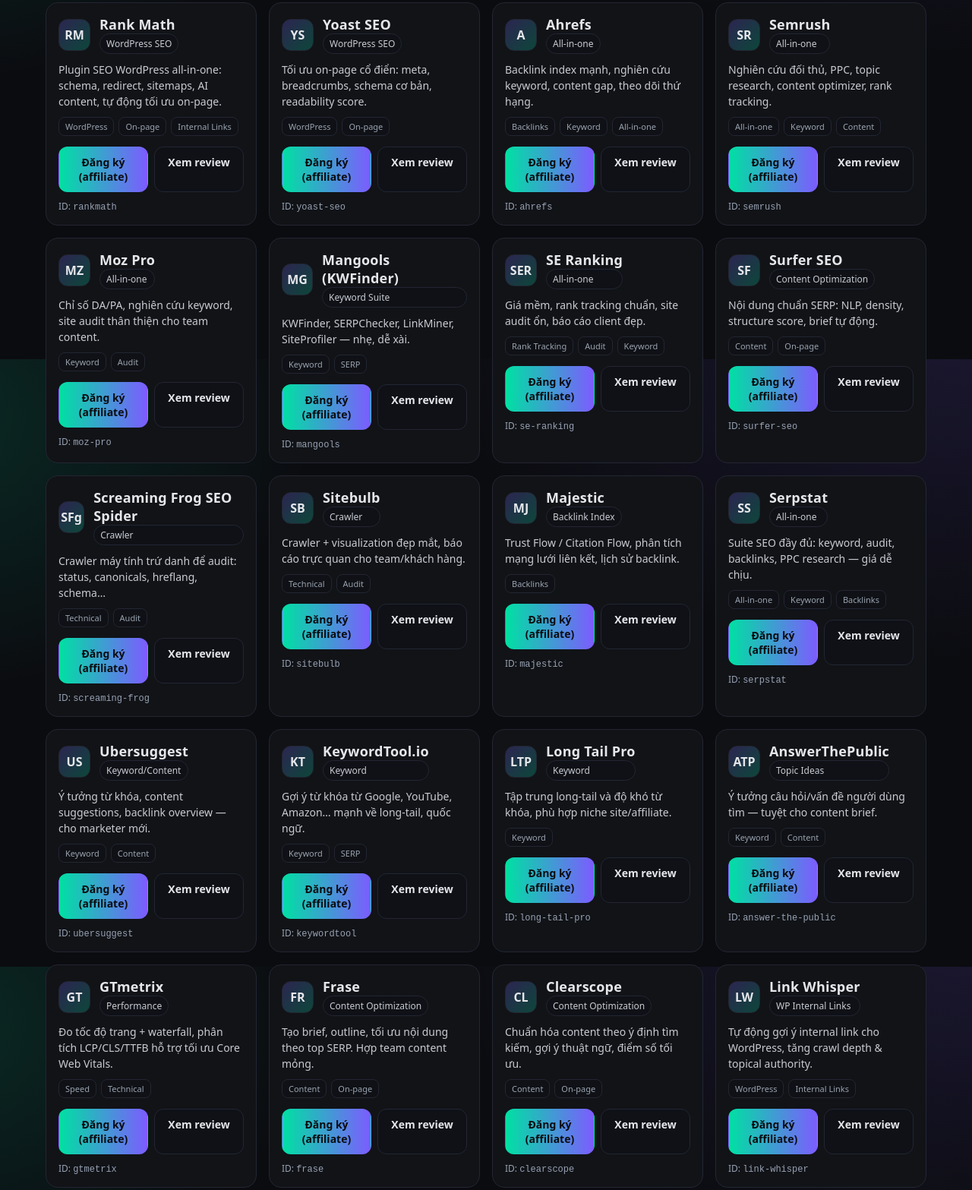
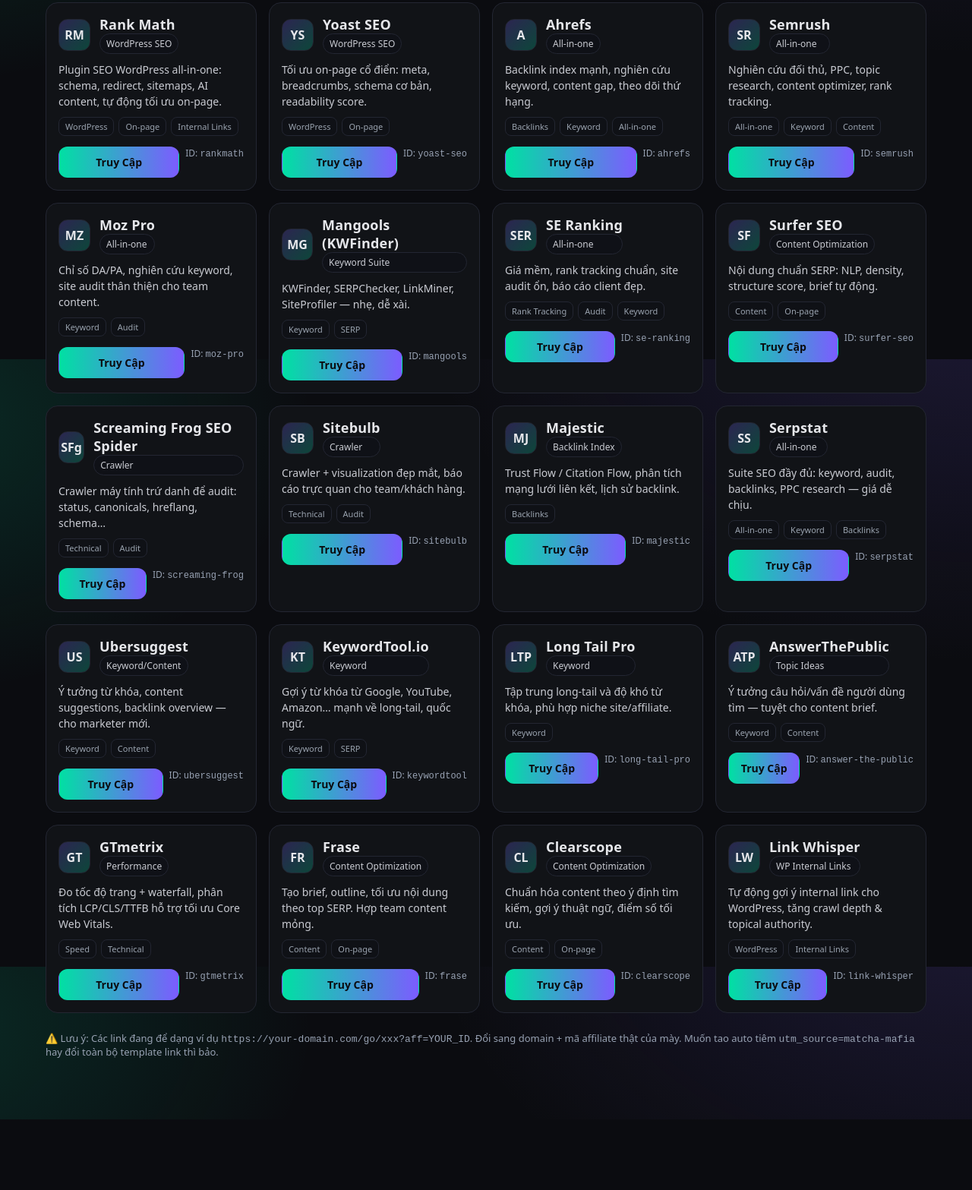
Before and after one commit to kingxkirbyv/seo-tools-for-google-domination, a plain HTML site: page index.html in a window 1280 px wide. Shown: the part 327-1894 px from the top of the page at 76% size. After the commit the page ends 1801 px from the top, so only its background shows below. Drawn offline with Linux system fonts and the light colour scheme.

Commit message:
Update index.html

```diff
--- a/index.html
+++ b/index.html
@@ -65,7 +65,7 @@
   <div class="wrap">
     <header>
       <h1>SEO Mafia Toolbox ⚡️</h1>
-      <div class="sub">20 công cụ SEO hot — mỗi app có link <strong>Đăng ký (affiliate)</strong> bên dưới. Cứ click là tới chỗ sign‑up gắn ref. Thay <code>YOUR_ID</code> bằng mã của mày.</div>
+      <div class="sub">20 công cụ SEO hot — mỗi app có link <strong>Truy Cập</strong> bên dưới. Cứ click là tới chỗ sign‑up gắn ref. Thay <code>YOUR_ID</code> bằng mã của mày.</div>
     </header>
 
     <section class="panel" aria-label="bộ lọc">
@@ -89,7 +89,7 @@
         <div class="card-head"><div class="logo">RM</div><div><div class="name">Rank Math</div><div class="badge">WordPress SEO</div></div></div>
         <div class="desc">Plugin SEO WordPress all‑in‑one: schema, redirect, sitemaps, AI content, tự động tối ưu on‑page.</div>
         <div class="cats"><span class="cat">WordPress</span><span class="cat">On‑page</span><span class="cat">Internal Links</span></div>
-        <div class="cta"><a class="btn primary" target="_blank" rel="nofollow noopener" href="https://your-domain.com/go/rankmath?aff=YOUR_ID">Đăng ký (affiliate)</a><a class="btn" target="_blank" rel="noopener" href="https://your-domain.com/review/rankmath">Xem review</a></div>
+        <div class="cta"><a class="btn primary" target="_blank" rel="nofollow noopener" href="https://your-domain.com/go/rankmath?aff=YOUR_ID">Truy Cập</a>
         <div class="label">ID: <code>rankmath</code></div>
       </article>
 
@@ -98,7 +98,7 @@
         <div class="card-head"><div class="logo">YS</div><div><div class="name">Yoast SEO</div><div class="badge">WordPress SEO</div></div></div>
         <div class="desc">Tối ưu on‑page cổ điển: meta, breadcrumbs, schema cơ bản, readability score.</div>
         <div class="cats"><span class="cat">WordPress</span><span class="cat">On‑page</span></div>
-        <div class="cta"><a class="btn primary" target="_blank" rel="nofollow noopener" href="https://your-domain.com/go/yoast?aff=YOUR_ID">Đăng ký (affiliate)</a><a class="btn" target="_blank" rel="noopener" href="https://your-domain.com/review/yoast">Xem review</a></div>
+        <div class="cta"><a class="btn primary" target="_blank" rel="nofollow noopener" href="https://your-domain.com/go/yoast?aff=YOUR_ID">Truy Cập</a>
         <div class="label">ID: <code>yoast-seo</code></div>
       </article>
 
@@ -107,7 +107,7 @@
         <div class="card-head"><div class="logo">A</div><div><div class="name">Ahrefs</div><div class="badge">All‑in‑one</div></div></div>
         <div class="desc">Backlink index mạnh, nghiên cứu keyword, content gap, theo dõi thứ hạng.</div>
         <div class="cats"><span class="cat">Backlinks</span><span class="cat">Keyword</span><span class="cat">All‑in‑one</span></div>
-        <div class="cta"><a class="btn primary" target="_blank" rel="nofollow noopener" href="https://your-domain.com/go/ahrefs?aff=YOUR_ID">Đăng ký (affiliate)</a><a class="btn" target="_blank" rel="noopener" href="https://your-domain.com/review/ahrefs">Xem review</a></div>
+        <div class="cta"><a class="btn primary" target="_blank" rel="nofollow noopener" href="https://your-domain.com/go/ahrefs?aff=YOUR_ID">Truy Cập</a>
         <div class="label">ID: <code>ahrefs</code></div>
       </article>
 
@@ -116,7 +116,7 @@
         <div class="card-head"><div class="logo">SR</div><div><div class="name">Semrush</div><div class="badge">All‑in‑one</div></div></div>
         <div class="desc">Nghiên cứu đối thủ, PPC, topic research, content optimizer, rank tracking.</div>
         <div class="cats"><span class="cat">All‑in‑one</span><span class="cat">Keyword</span><span class="cat">Content</span></div>
-        <div class="cta"><a class="btn primary" target="_blank" rel="nofollow noopener" href="https://your-domain.com/go/semrush?aff=YOUR_ID">Đăng ký (affiliate)</a><a class="btn" target="_blank" rel="noopener" href="https://your-domain.com/review/semrush">Xem review</a></div>
+        <div class="cta"><a class="btn primary" target="_blank" rel="nofollow noopener" href="https://your-domain.com/go/semrush?aff=YOUR_ID">Truy Cập</a>
         <div class="label">ID: <code>semrush</code></div>
       </article>
 
@@ -125,7 +125,7 @@
         <div class="card-head"><div class="logo">MZ</div><div><div class="name">Moz Pro</div><div class="badge">All‑in‑one</div></div></div>
         <div class="desc">Chỉ số DA/PA, nghiên cứu keyword, site audit thân thiện cho team content.</div>
         <div class="cats"><span class="cat">Keyword</span><span class="cat">Audit</span></div>
-        <div class="cta"><a class="btn primary" target="_blank" rel="nofollow noopener" href="https://your-domain.com/go/moz?aff=YOUR_ID">Đăng ký (affiliate)</a><a class="btn" target="_blank" rel="noopener" href="https://your-domain.com/review/moz">Xem review</a></div>
+        <div class="cta"><a class="btn primary" target="_blank" rel="nofollow noopener" href="https://your-domain.com/go/moz?aff=YOUR_ID">Truy Cập</a>
         <div class="label">ID: <code>moz-pro</code></div>
       </article>
 
@@ -134,7 +134,7 @@
         <div class="card-head"><div class="logo">MG</div><div><div class="name">Mangools (KWFinder)</div><div class="badge">Keyword Suite</div></div></div>
         <div class="desc">KWFinder, SERPChecker, LinkMiner, SiteProfiler — nhẹ, dễ xài.</div>
         <div class="cats"><span class="cat">Keyword</span><span class="cat">SERP</span></div>
-        <div class="cta"><a class="btn primary" target="_blank" rel="nofollow noopener" href="https://your-domain.com/go/mangools?aff=YOUR_ID">Đăng ký (affiliate)</a><a class="btn" target="_blank" rel="noopener" href="https://your-domain.com/review/mangools">Xem review</a></div>
+        <div class="cta"><a class="btn primary" target="_blank" rel="nofollow noopener" href="https://your-domain.com/go/mangools?aff=YOUR_ID">Truy Cập</a>
         <div class="label">ID: <code>mangools</code></div>
       </article>
 
@@ -143,7 +143,7 @@
         <div class="card-head"><div class="logo">SER</div><div><div class="name">SE Ranking</div><div class="badge">All‑in‑one</div></div></div>
         <div class="desc">Giá mềm, rank tracking chuẩn, site audit ổn, báo cáo client đẹp.</div>
         <div class="cats"><span class="cat">Rank Tracking</span><span class="cat">Audit</span><span class="cat">Keyword</span></div>
-        <div class="cta"><a class="btn primary" target="_blank" rel="nofollow noopener" href="https://your-domain.com/go/seranking?aff=YOUR_ID">Đăng ký (affiliate)</a><a class="btn" target="_blank" rel="noopener" href="https://your-domain.com/review/se-ranking">Xem review</a></div>
+        <div class="cta"><a class="btn primary" target="_blank" rel="nofollow noopener" href="https://your-domain.com/go/seranking?aff=YOUR_ID">Truy Cập</a>
         <div class="label">ID: <code>se-ranking</code></div>
       </article>
 
@@ -152,7 +152,7 @@
         <div class="card-head"><div class="logo">SF</div><div><div class="name">Surfer SEO</div><div class="badge">Content Optimization</div></div></div>
         <div class="desc">Nội dung chuẩn SERP: NLP, density, structure score, brief tự động.</div>
         <div class="cats"><span class="cat">Content</span><span class="cat">On‑page</span></div>
-        <div class="cta"><a class="btn primary" target="_blank" rel="nofollow noopener" href="https://your-domain.com/go/surfer?aff=YOUR_ID">Đăng ký (affiliate)</a><a class="btn" target="_blank" rel="noopener" href="https://your-domain.com/review/surfer-seo">Xem review</a></div>
+        <div class="cta"><a class="btn primary" target="_blank" rel="nofollow noopener" href="https://your-domain.com/go/surfer?aff=YOUR_ID">Truy Cập</a>
         <div class="label">ID: <code>surfer-seo</code></div>
       </article>
 
@@ -161,7 +161,7 @@
         <div class="card-head"><div class="logo">SFg</div><div><div class="name">Screaming Frog SEO Spider</div><div class="badge">Crawler</div></div></div>
         <div class="desc">Crawler máy tính trứ danh để audit: status, canonicals, hreflang, schema…</div>
         <div class="cats"><span class="cat">Technical</span><span class="cat">Audit</span></div>
-        <div class="cta"><a class="btn primary" target="_blank" rel="nofollow noopener" href="https://your-domain.com/go/screamingfrog?aff=YOUR_ID">Đăng ký (affiliate)</a><a class="btn" target="_blank" rel="noopener" href="https://your-domain.com/review/screaming-frog">Xem review</a></div>
+        <div class="cta"><a class="btn primary" target="_blank" rel="nofollow noopener" href="https://your-domain.com/go/screamingfrog?aff=YOUR_ID">Truy Cập</a>
         <div class="label">ID: <code>screaming-frog</code></div>
       </article>
 
@@ -170,7 +170,7 @@
         <div class="card-head"><div class="logo">SB</div><div><div class="name">Sitebulb</div><div class="badge">Crawler</div></div></div>
         <div class="desc">Crawler + visualization đẹp mắt, báo cáo trực quan cho team/khách hàng.</div>
         <div class="cats"><span class="cat">Technical</span><span class="cat">Audit</span></div>
-        <div class="cta"><a class="btn primary" target="_blank" rel="nofollow noopener" href="https://your-domain.com/go/sitebulb?aff=YOUR_ID">Đăng ký (affiliate)</a><a class="btn" target="_blank" rel="noopener" href="https://your-domain.com/review/sitebulb">Xem review</a></div>
+        <div class="cta"><a class="btn primary" target="_blank" rel="nofollow noopener" href="https://your-domain.com/go/sitebulb?aff=YOUR_ID">Truy Cập</a>
         <div class="label">ID: <code>sitebulb</code></div>
       </article>
 
@@ -179,7 +179,7 @@
         <div class="card-head"><div class="logo">MJ</div><div><div class="name">Majestic</div><div class="badge">Backlink Index</div></div></div>
         <div class="desc">Trust Flow / Citation Flow, phân tích mạng lưới liên kết, lịch sử backlink.</div>
         <div class="cats"><span class="cat">Backlinks</span></div>
-        <div class="cta"><a class="btn primary" target="_blank" rel="nofollow noopener" href="https://your-domain.com/go/majestic?aff=YOUR_ID">Đăng ký (affiliate)</a><a class="btn" target="_blank" rel="noopener" href="https://your-domain.com/review/majestic">Xem review</a></div>
+        <div class="cta"><a class="btn primary" target="_blank" rel="nofollow noopener" href="https://your-domain.com/go/majestic?aff=YOUR_ID">Truy Cập</a>
         <div class="label">ID: <code>majestic</code></div>
       </article>
 
@@ -188,7 +188,7 @@
         <div class="card-head"><div class="logo">SS</div><div><div class="name">Serpstat</div><div class="badge">All‑in‑one</div></div></div>
         <div class="desc">Suite SEO đầy đủ: keyword, audit, backlinks, PPC research — giá dễ chịu.</div>
         <div class="cats"><span class="cat">All‑in‑one</span><span class="cat">Keyword</span><span class="cat">Backlinks</span></div>
-        <div class="cta"><a class="btn primary" target="_blank" rel="nofollow noopener" href="https://your-domain.com/go/serpstat?aff=YOUR_ID">Đăng ký (affiliate)</a><a class="btn" target="_blank" rel="noopener" href="https://your-domain.com/review/serpstat">Xem review</a></div>
+        <div class="cta"><a class="btn primary" target="_blank" rel="nofollow noopener" href="https://your-domain.com/go/serpstat?aff=YOUR_ID">Truy Cập</a>
         <div class="label">ID: <code>serpstat</code></div>
       </article>
 
@@ -197,7 +197,7 @@
         <div class="card-head"><div class="logo">US</div><div><div class="name">Ubersuggest</div><div class="badge">Keyword/Content</div></div></div>
         <div class="desc">Ý tưởng từ khóa, content suggestions, backlink overview — cho marketer mới.</div>
         <div class="cats"><span class="cat">Keyword</span><span class="cat">Content</span></div>
-        <div class="cta"><a class="btn primary" target="_blank" rel="nofollow noopener" href="https://your-domain.com/go/ubersuggest?aff=YOUR_ID">Đăng ký (affiliate)</a><a class="btn" target="_blank" rel="noopener" href="https://your-domain.com/review/ubersuggest">Xem review</a></div>
+        <div class="cta"><a class="btn primary" target="_blank" rel="nofollow noopener" href="https://your-domain.com/go/ubersuggest?aff=YOUR_ID">Truy Cập</a>
         <div class="label">ID: <code>ubersuggest</code></div>
       </article>
 
@@ -206,7 +206,7 @@
         <div class="card-head"><div class="logo">KT</div><div><div class="name">KeywordTool.io</div><div class="badge">Keyword</div></div></div>
         <div class="desc">Gợi ý từ khóa từ Google, YouTube, Amazon… mạnh về long‑tail, quốc ngữ.</div>
         <div class="cats"><span class="cat">Keyword</span><span class="cat">SERP</span></div>
-        <div class="cta"><a class="btn primary" target="_blank" rel="nofollow noopener" href="https://your-domain.com/go/keywordtool?aff=YOUR_ID">Đăng ký (affiliate)</a><a class="btn" target="_blank" rel="noopener" href="https://your-domain.com/review/keywordtool">Xem review</a></div>
+        <div class="cta"><a class="btn primary" target="_blank" rel="nofollow noopener" href="https://your-domain.com/go/keywordtool?aff=YOUR_ID">Truy Cập</a>
         <div class="label">ID: <code>keywordtool</code></div>
       </article>
 
@@ -215,7 +215,7 @@
         <div class="card-head"><div class="logo">LTP</div><div><div class="name">Long Tail Pro</div><div class="badge">Keyword</div></div></div>
         <div class="desc">Tập trung long‑tail và độ khó từ khóa, phù hợp niche site/affiliate.</div>
         <div class="cats"><span class="cat">Keyword</span></div>
-        <div class="cta"><a class="btn primary" target="_blank" rel="nofollow noopener" href="https://your-domain.com/go/longtailpro?aff=YOUR_ID">Đăng ký (affiliate)</a><a class="btn" target="_blank" rel="noopener" href="https://your-domain.com/review/long-tail-pro">Xem review</a></div>
+        <div class="cta"><a class="btn primary" target="_blank" rel="nofollow noopener" href="https://your-domain.com/go/longtailpro?aff=YOUR_ID">Truy Cập</a>
         <div class="label">ID: <code>long-tail-pro</code></div>
       </article>
 
@@ -224,7 +224,7 @@
         <div class="card-head"><div class="logo">ATP</div><div><div class="name">AnswerThePublic</div><div class="badge">Topic Ideas</div></div></div>
         <div class="desc">Ý tưởng câu hỏi/vấn đề người dùng tìm — tuyệt cho content brief.</div>
         <div class="cats"><span class="cat">Keyword</span><span class="cat">Content</span></div>
-        <div class="cta"><a class="btn primary" target="_blank" rel="nofollow noopener" href="https://your-domain.com/go/answerthepublic?aff=YOUR_ID">Đăng ký (affiliate)</a><a class="btn" target="_blank" rel="noopener" href="https://your-domain.com/review/answerthepublic">Xem review</a></div>
+        <div class="cta"><a class="btn primary" target="_blank" rel="nofollow noopener" href="https://your-domain.com/go/answerthepublic?aff=YOUR_ID">Truy Cập</a>
         <div class="label">ID: <code>answer-the-public</code></div>
       </article>
 
@@ -233,7 +233,7 @@
         <div class="card-head"><div class="logo">GT</div><div><div class="name">GTmetrix</div><div class="badge">Performance</div></div></div>
         <div class="desc">Đo tốc độ trang + waterfall, phân tích LCP/CLS/TTFB hỗ trợ tối ưu Core Web Vitals.</div>
         <div class="cats"><span class="cat">Speed</span><span class="cat">Technical</span></div>
-        <div class="cta"><a class="btn primary" target="_blank" rel="nofollow noopener" href="https://your-domain.com/go/gtmetrix?aff=YOUR_ID">Đăng ký (affiliate)</a><a class="btn" target="_blank" rel="noopener" href="https://your-domain.com/review/gtmetrix">Xem review</a></div>
+        <div class="cta"><a class="btn primary" target="_blank" rel="nofollow noopener" href="https://your-domain.com/go/gtmetrix?aff=YOUR_ID">Truy Cập</a>
         <div class="label">ID: <code>gtmetrix</code></div>
       </article>
 
@@ -242,7 +242,7 @@
         <div class="card-head"><div class="logo">FR</div><div><div class="name">Frase</div><div class="badge">Content Optimization</div></div></div>
         <div class="desc">Tạo brief, outline, tối ưu nội dung theo top SERP. Hợp team content mỏng.</div>
         <div class="cats"><span class="cat">Content</span><span class="cat">On‑page</span></div>
-        <div class="cta"><a class="btn primary" target="_blank" rel="nofollow noopener" href="https://your-domain.com/go/frase?aff=YOUR_ID">Đăng ký (affiliate)</a><a class="btn" target="_blank" rel="noopener" href="https://your-domain.com/review/frase">Xem review</a></div>
+        <div class="cta"><a class="btn primary" target="_blank" rel="nofollow noopener" href="https://your-domain.com/go/frase?aff=YOUR_ID">Truy Cập</a>
         <div class="label">ID: <code>frase</code></div>
       </article>
 
@@ -251,7 +251,7 @@
         <div class="card-head"><div class="logo">CL</div><div><div class="name">Clearscope</div><div class="badge">Content Optimization</div></div></div>
         <div class="desc">Chuẩn hóa content theo ý định tìm kiếm, gợi ý thuật ngữ, điểm số tối ưu.</div>
         <div class="cats"><span class="cat">Content</span><span class="cat">On‑page</span></div>
-        <div class="cta"><a class="btn primary" target="_blank" rel="nofollow noopener" href="https://your-domain.com/go/clearscope?aff=YOUR_ID">Đăng ký (affiliate)</a><a class="btn" target="_blank" rel="noopener" href="https://your-domain.com/review/clearscope">Xem review</a></div>
+        <div class="cta"><a class="btn primary" target="_blank" rel="nofollow noopener" href="https://your-domain.com/go/clearscope?aff=YOUR_ID">Truy Cập</a>
         <div class="label">ID: <code>clearscope</code></div>
       </article>
 
@@ -260,7 +260,7 @@
         <div class="card-head"><div class="logo">LW</div><div><div class="name">Link Whisper</div><div class="badge">WP Internal Links</div></div></div>
         <div class="desc">Tự động gợi ý internal link cho WordPress, tăng crawl depth & topical authority.</div>
         <div class="cats"><span class="cat">WordPress</span><span class="cat">Internal Links</span></div>
-        <div class="cta"><a class="btn primary" target="_blank" rel="nofollow noopener" href="https://your-domain.com/go/linkwhisper?aff=YOUR_ID">Đăng ký (affiliate)</a><a class="btn" target="_blank" rel="noopener" href="https://your-domain.com/review/link-whisper">Xem review</a></div>
+        <div class="cta"><a class="btn primary" target="_blank" rel="nofollow noopener" href="https://your-domain.com/go/linkwhisper?aff=YOUR_ID">Truy Cập</a>
         <div class="label">ID: <code>link-whisper</code></div>
       </article>
 
```
